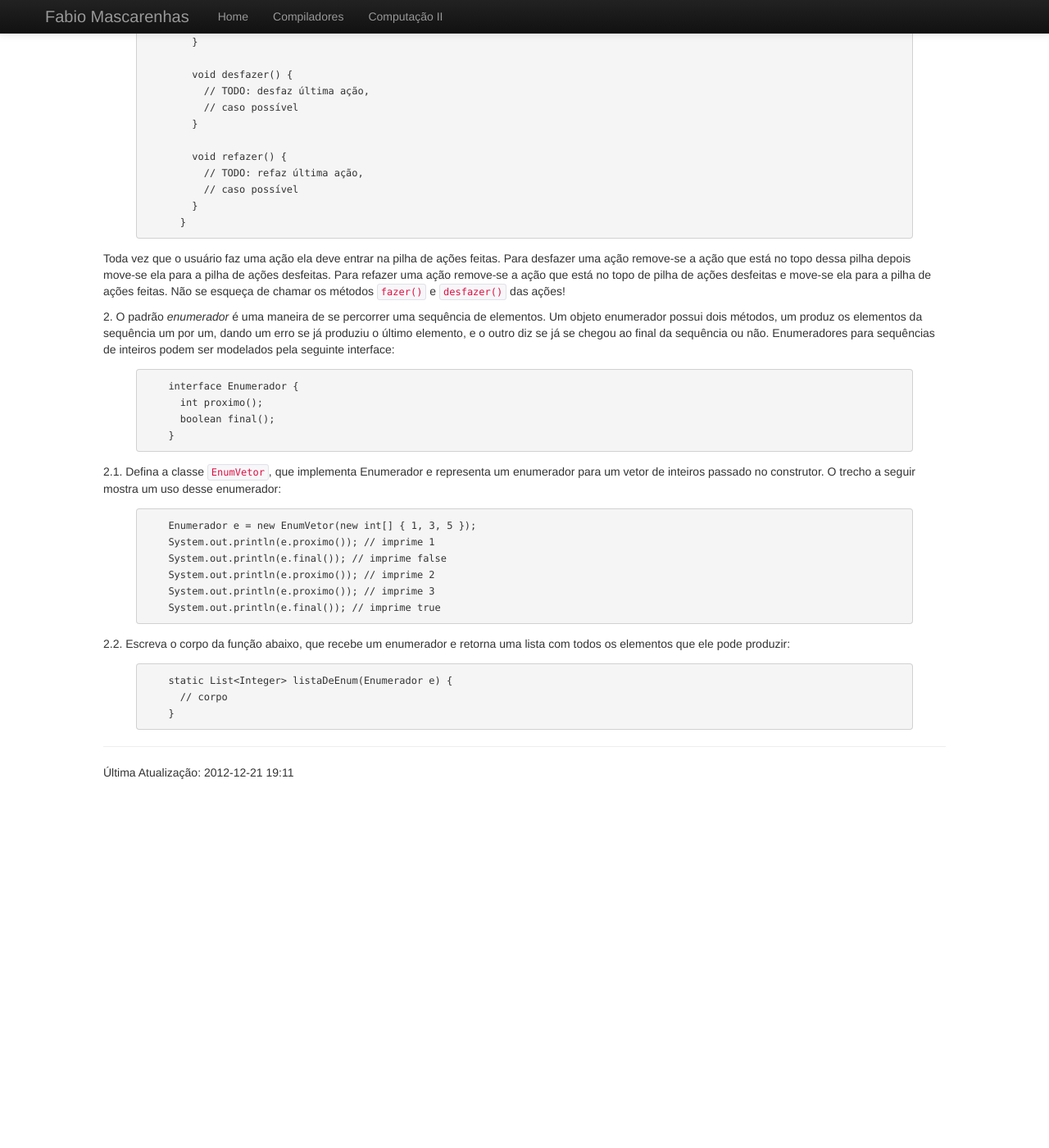
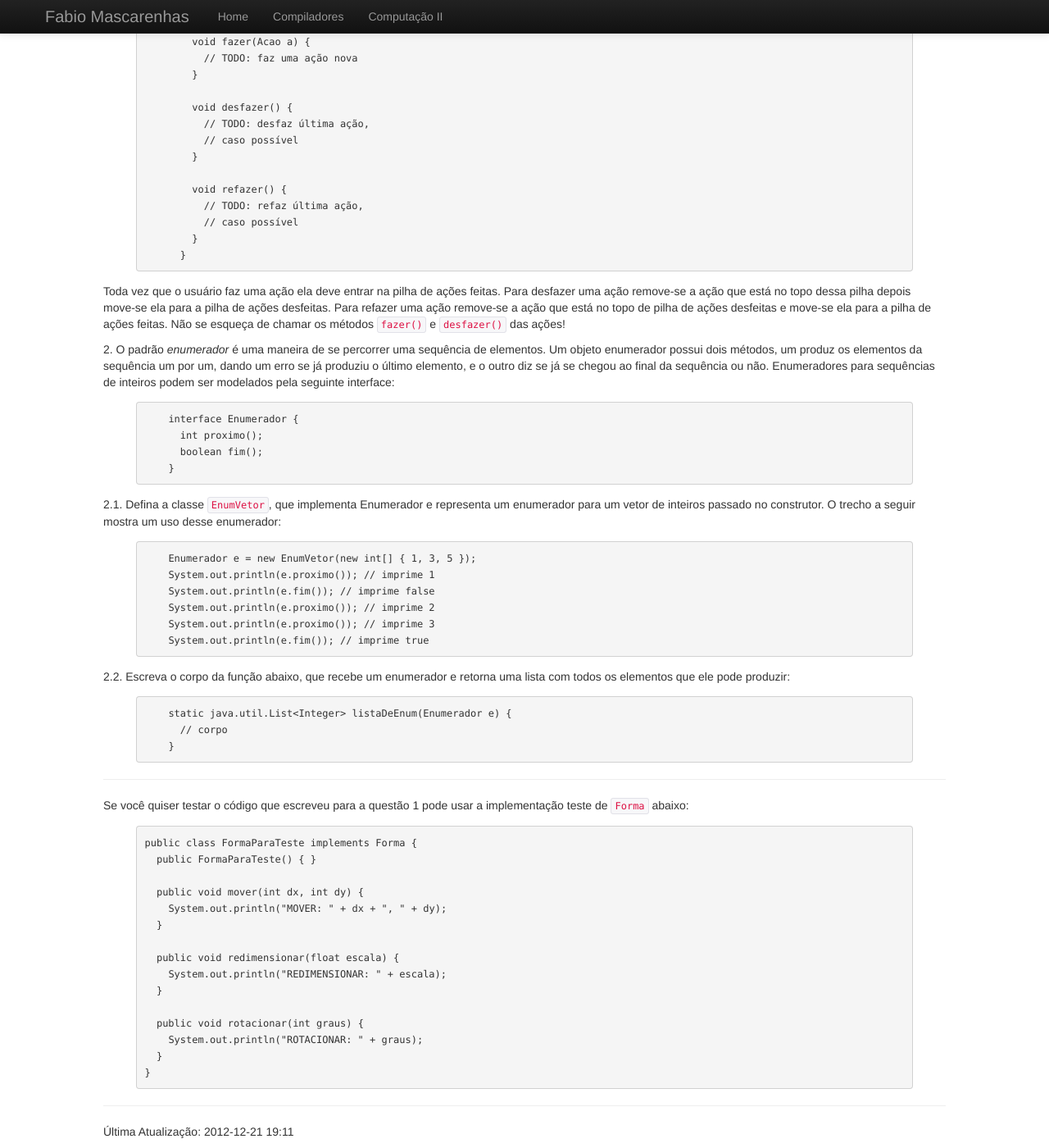
Before and after one commit to fabiomascarenhas/fabiomascarenhas.github.com, a Jekyll site: the page built from java/lab6.md, in a window 1280 px wide and 1400 px high, scrolled down 802 px. Shown: the whole window at 82% size. Built offline with Jekyll 4.4.1, drawn with Linux system fonts in a browser that asks for light colours; before the commit the page ends 1764 px from its top, so only the background shows below that; some of the changed text lies outside the part shown.

Commit message:
correção no lab6

```diff
--- a/java/lab6.md
+++ b/java/lab6.md
@@ -21,7 +21,7 @@
         // Redimensiona a forma por um fator de escala
         void redimensionar(float escala);
         // Rotaciona a forma em tantos graus
-        void rotacionr(int graus);
+        void rotacionar(int graus);
       }
 {% endhighlight %}
 
@@ -46,11 +46,13 @@
 editor gráfico:
 
 {% highlight java %}
+      import java.util.Stack;
+
       class Editor {
         // Ações feitas
-        Stack<Acao> feitas;
+        Stack<Acao> feitas = new Stack<Acao>();
         // Ações desfeitas
-        Stack<Acao> desfeitas;
+        Stack<Acao> desfeitas = new Stack<Acao>();;
 
         void fazer(Acao a) {
           // TODO: faz uma ação nova
@@ -85,7 +87,7 @@
 {% highlight java %}
     interface Enumerador {
       int proximo();
-      boolean final();
+      boolean fim();
     }
 {% endhighlight %}
 
@@ -96,21 +98,44 @@
 {% highlight java %}
     Enumerador e = new EnumVetor(new int[] { 1, 3, 5 });
     System.out.println(e.proximo()); // imprime 1
-    System.out.println(e.final()); // imprime false
+    System.out.println(e.fim()); // imprime false
     System.out.println(e.proximo()); // imprime 2
     System.out.println(e.proximo()); // imprime 3
-    System.out.println(e.final()); // imprime true
+    System.out.println(e.fim()); // imprime true
 {% endhighlight %}
 
 2\.2\. Escreva o corpo da função abaixo, que recebe um enumerador e retorna uma
 lista com todos os elementos que ele pode produzir:
 
 {% highlight java %}
-    static List<Integer> listaDeEnum(Enumerador e) {
+    static java.util.List<Integer> listaDeEnum(Enumerador e) {
       // corpo
     }
 {% endhighlight %}
 
 * * * * *
 
+Se você quiser testar o código que escreveu para a questão 1 pode usar a implementação teste de `Forma` abaixo:
+
+{% highlight java %}
+public class FormaParaTeste implements Forma {
+  public FormaParaTeste() { }
+
+  public void mover(int dx, int dy) {
+    System.out.println("MOVER: " + dx + ", " + dy);
+  }
+
+  public void redimensionar(float escala) {
+    System.out.println("REDIMENSIONAR: " + escala);
+  }
+
+  public void rotacionar(int graus) {
+    System.out.println("ROTACIONAR: " + graus);
+  }
+}
+{% endhighlight %}
+
+
+* * * * *
+
 Última Atualização: {{ site.time | date: "%Y-%m-%d %H:%M" }}
```
